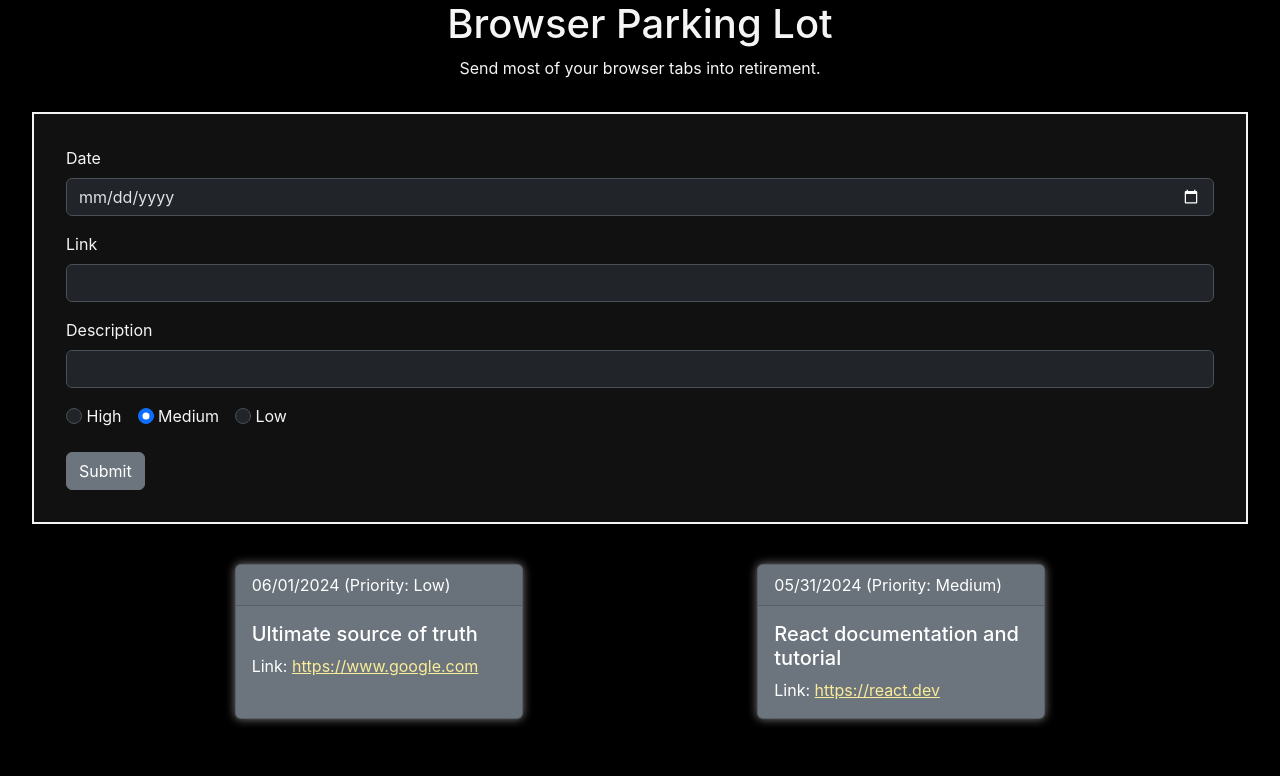
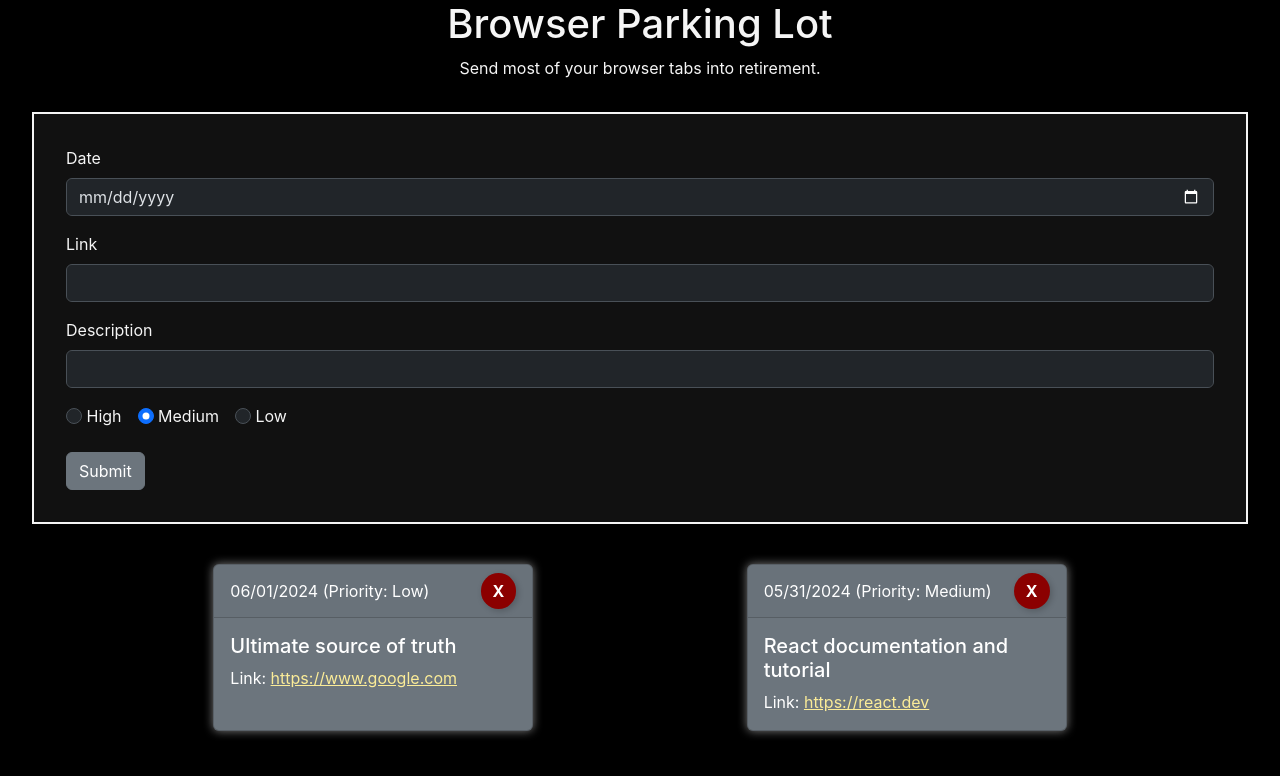
Before and after one commit to zsolt-nagy/2024-mar-react-parking-lot, a React (Create React App) app: page / in a window 1280 px wide. Shown: the top 776 px of the page. Built offline with nearby package versions, Linux system fonts and the light colour scheme.

Commit message:
delete item feature

```diff
--- a/src/App.js
+++ b/src/App.js
@@ -36,6 +36,12 @@
         ]);
     }
 
+    function deleteItem(id) {
+        setParkingLotItems((oldItems) =>
+            oldItems.filter((item) => item.id !== id)
+        );
+    }
+
     return (
         <div className="App">
             <header>
@@ -44,7 +50,10 @@
             </header>
             <main>
                 <ParkingLotForm addItem={addItem} />
-                <ParkingLotList parkingLotItems={parkingLotItems} />
+                <ParkingLotList
+                    parkingLotItems={parkingLotItems}
+                    deleteItem={deleteItem}
+                />
             </main>
         </div>
     );
--- a/src/Components/ParkingLotList/ParkingLot.css
+++ b/src/Components/ParkingLotList/ParkingLot.css
@@ -5,7 +5,7 @@
 }
 
 .parking-lot-item-container {
-    width: 18rem;
+    width: 20rem;
     box-shadow: 0px 0px 10px rgba(155, 155, 155, 0.8);
     text-align: left;
 }
@@ -17,3 +17,16 @@
 .parking-lot-item-anchor:visited {
     color: rgb(125, 224, 152);
 }
+
+.card-header {
+    display: flex;
+    justify-content: space-between;
+    align-items: center;
+}
+
+.delete-button {
+    background-color: darkred;
+    border: none;
+    box-shadow: 2px 2px 6px rgba(0, 0, 0, 0.2);
+    border-radius: 50%;
+}
--- a/src/Components/ParkingLotList/ParkingLotItem.jsx
+++ b/src/Components/ParkingLotList/ParkingLotItem.jsx
@@ -1,14 +1,31 @@
 import React from 'react';
-import { Card, CardHeader, CardBody, CardTitle, CardText } from 'reactstrap';
+import { Card, CardHeader, CardBody, CardTitle, CardText, Button } from 'reactstrap';
 
-export default function ParkingLotItem({ id, date, priority, link, description}) {
+export default function ParkingLotItem({
+    deleteItem,
+    id,
+    date,
+    priority,
+    link,
+    description
+}) {
+    function handleDelete() {
+        deleteItem(id);
+    }
+
     return (
         <Card
             className="my-2 parking-lot-item-container"
             color="secondary"
             inverse>
-            <CardHeader>
+            <CardHeader className="card-header">
                 { date } (Priority: {priority})
+                <Button
+                    color="danger"
+                    className="delete-button"
+                    onClick={handleDelete}>
+                    <strong>X</strong>
+                </Button>
             </CardHeader>
             <CardBody>
                 <CardTitle tag="h5">
--- a/src/Components/ParkingLotList/ParkingLotList.jsx
+++ b/src/Components/ParkingLotList/ParkingLotList.jsx
@@ -2,10 +2,10 @@
 import ParkingLotItem from './ParkingLotItem';
 import './ParkingLot.css';
 
-export default function ParkingLotList({ parkingLotItems }) {
+export default function ParkingLotList({ parkingLotItems, deleteItem }) {
 
     let ParkingLotItemsJsxList = parkingLotItems.map(item =>
-        <ParkingLotItem key={item.id} {...item} />
+        <ParkingLotItem key={item.id} deleteItem={deleteItem} {...item} />
     );
 
     return (
```
